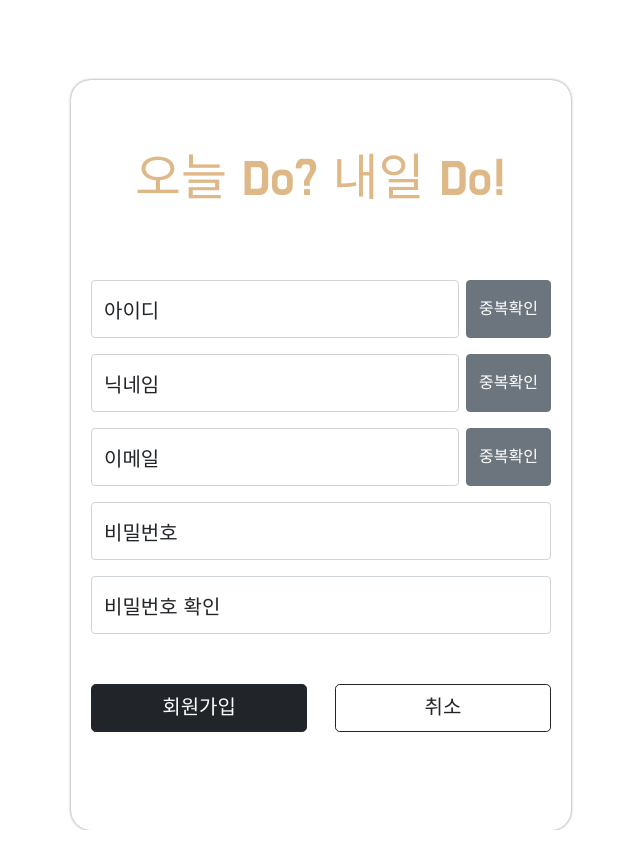
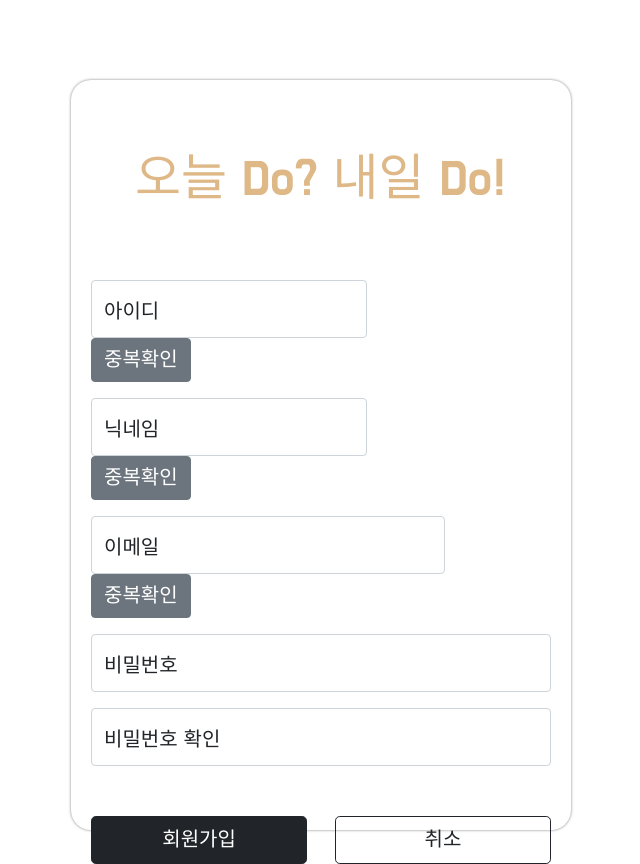
Before and after one commit to hjun0917/miniprojectW1, a Flask app: template templates/signup.html in a window 1280 px wide. Shown: the whole page, without its empty margins (319-959 px from the left). Before the commit the page ends 830 px from the top, so only its background shows below. Run offline with Flask 2, Linux system fonts and the light colour scheme; the template is opened without the code that fills it, so the values that code supplies are empty.

Commit message:
회원가입 페이지 css 업데이트

```diff
--- a/static/style.css
+++ b/static/style.css
@@ -39,12 +39,29 @@
         width: 47%;
     }
 
-    #floatingUsername, #floatingId, #floatingMail {
-        width: 80%;
+    #floatingUsername, #floatingId {
+        width: 60%;
+        margin-right: 19px;
     }
 
-    .check_area {
+    #floatingMail {
+        width: 77%;
+    }
+
+    .check-area-1 {
+        display: flex;
+        flex-direction: row;
+        justify-content: start;
+        align-items: center;
+    }
+
+    .check-area-2 {
         display: flex;
         flex-direction: row;
         justify-content: space-between;
+        align-items: center;
     }
+
+    .btn-secondary {
+        font-size: 20px;
+    }
```
